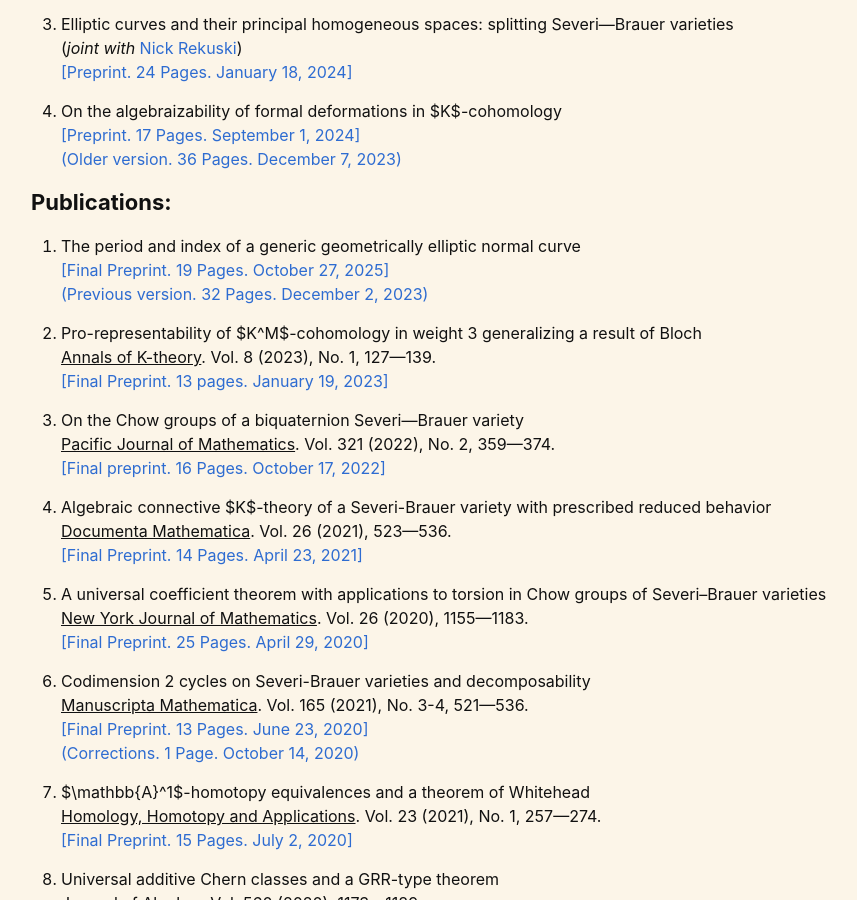
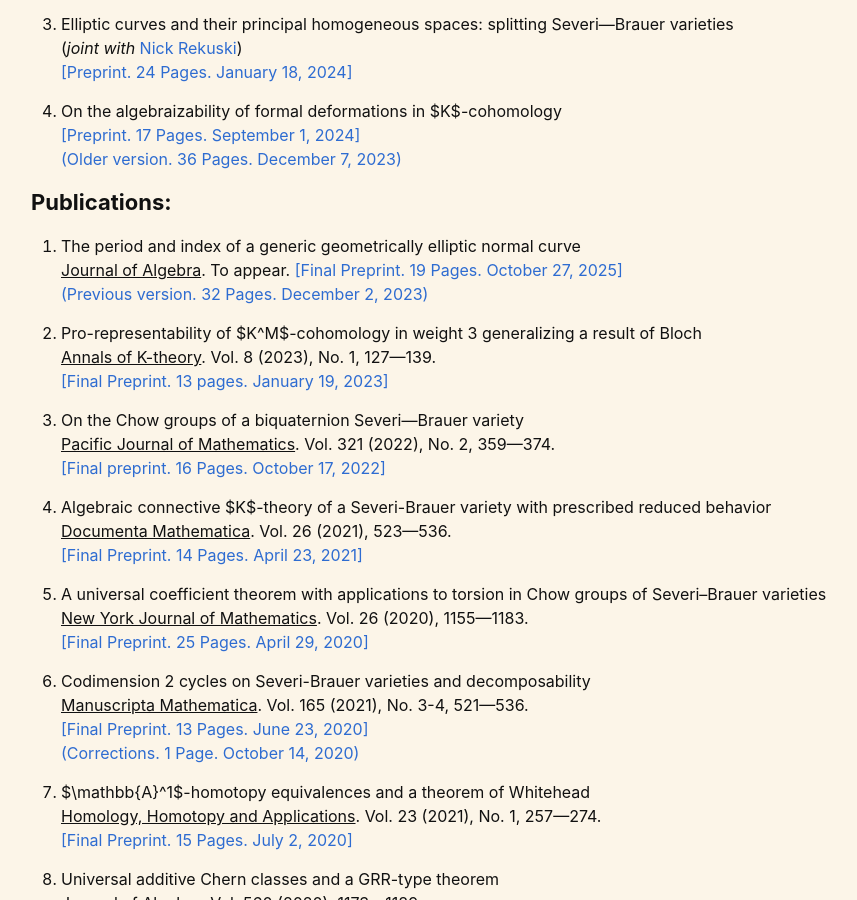
Before and after one commit to eoinmackall/eoinmackall.github.io, a Jekyll site: the page built from publications.markdown, in a window 1280 px wide and 900 px high, scrolled down 407 px. Shown: the whole window, without its empty margins (149-1006 px from the left). Built offline with Jekyll 4.4.1, drawn with Linux system fonts in a browser that asks for light colours.

Commit message:
forgot something stupid

```diff
--- a/publications.markdown
+++ b/publications.markdown
@@ -29,6 +29,7 @@ For the final-final versions, it’s best to see the publisher’s copy.
 ### **Publications:**
 
 1. The period and index of a generic geometrically elliptic normal curve
+<ins>Journal of Algebra</ins>. To appear.
 [[Final Preprint. 19 Pages. October 27, 2025]](/files/papers/gengeom.pdf)
 [(Previous version. 32 Pages. December 2, 2023)](/files/papers/dhilb2.pdf)
 
```
